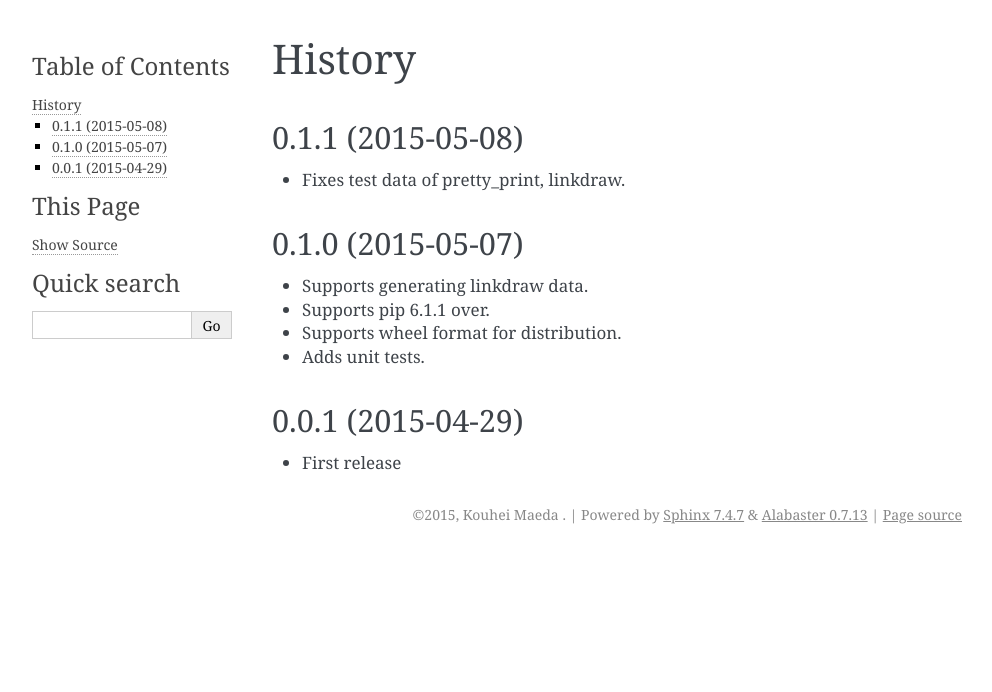
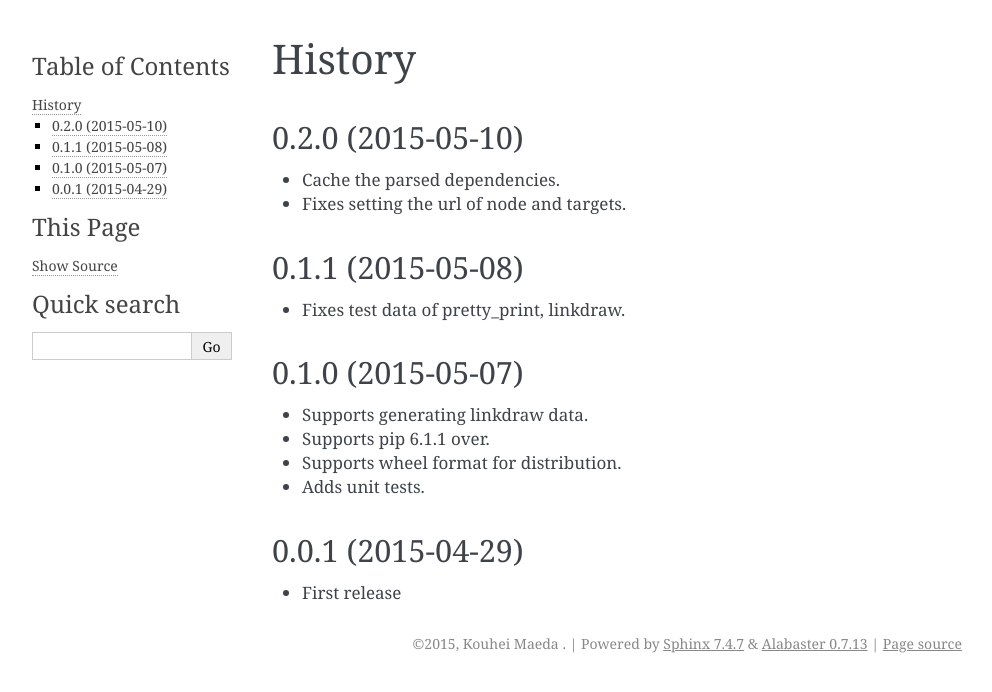
Before and after one commit to mkouhei/py-deps, a Sphinx documentation site: the page built from docs/source/HISTORY.rst, in a window 1280 px wide. Shown: the top 692 px of the page, without its empty margins (148-1140 px from the left). Built offline with Sphinx 7.4.7, drawn with Linux system fonts in a browser that asks for light colours.

Commit message:
Bump version.
Signed-off-by: Kouhei Maeda <mkouhei@palmtb.net>

```diff
--- a/README.rst
+++ b/README.rst
@@ -31,4 +31,4 @@ Features
 ========
 
 * Generating Linkdraw data.
-* Cache the parsed dependencies with pickle.
+* Cache the parsed dependencies.
--- a/docs/source/HISTORY.rst
+++ b/docs/source/HISTORY.rst
@@ -1,5 +1,11 @@
 History
 =======
+
+0.2.0 (2015-05-10)
+------------------
+
+* Cache the parsed dependencies.
+* Fixes setting the url of node and targets.
 
 0.1.1 (2015-05-08)
 ------------------
--- a/docs/source/conf.py
+++ b/docs/source/conf.py
@@ -55,9 +55,9 @@ copyright = '2015, Kouhei Maeda <mkouhei@palmtb.net>'
 # built documents.
 #
 # The short X.Y version.
-version = '0.1'
+version = '0.2'
 # The full version, including alpha/beta/rc tags.
-release = '0.1.1'
+release = '0.2.0'
 
 # The language for content autogenerated by Sphinx. Refer to documentation
 # for a list of supported languages.
--- a/setup.py
+++ b/setup.py
@@ -80,7 +80,7 @@ with open('extras_requirement.txt', 'w') as _file:
     _file.write('\n'.join(extras_require.get('reST')))
 
 setup(name='py-deps',
-      version='0.1.1',
+      version='0.2.0',
       description='parsing the Python deps and generating graph data',
       long_description=long_description,
       author='Kouhei Maeda',
```
